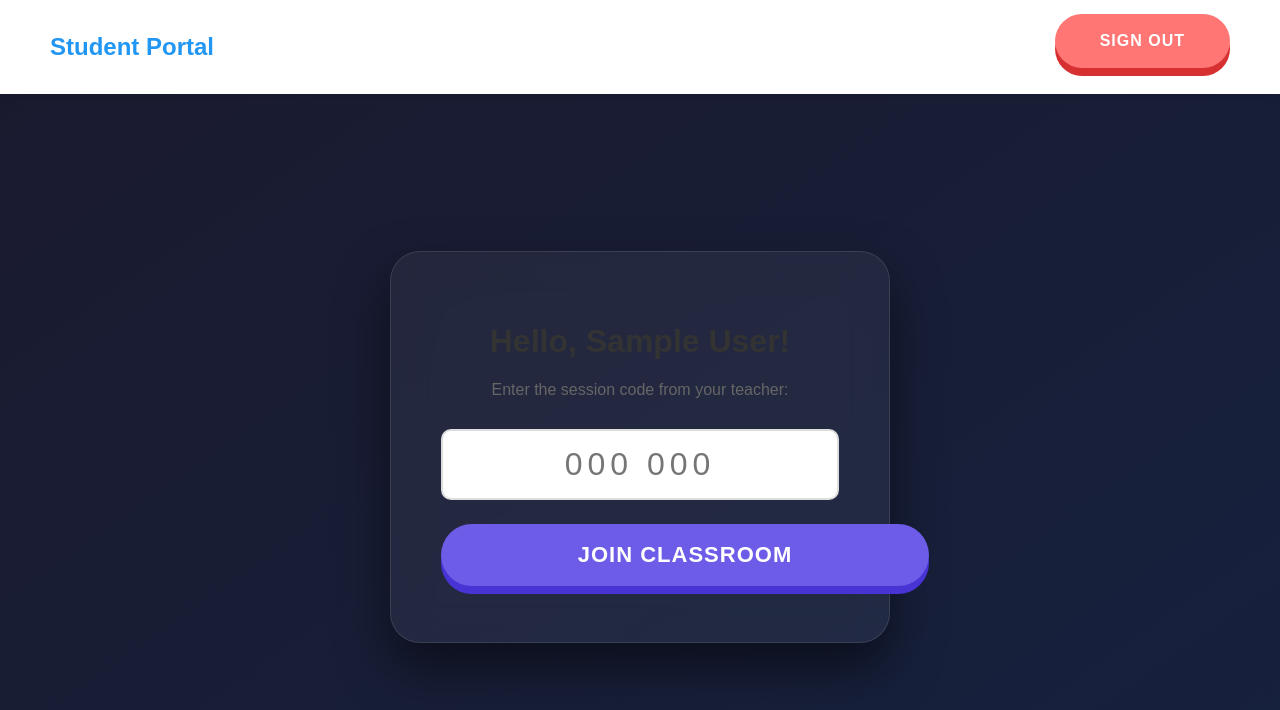
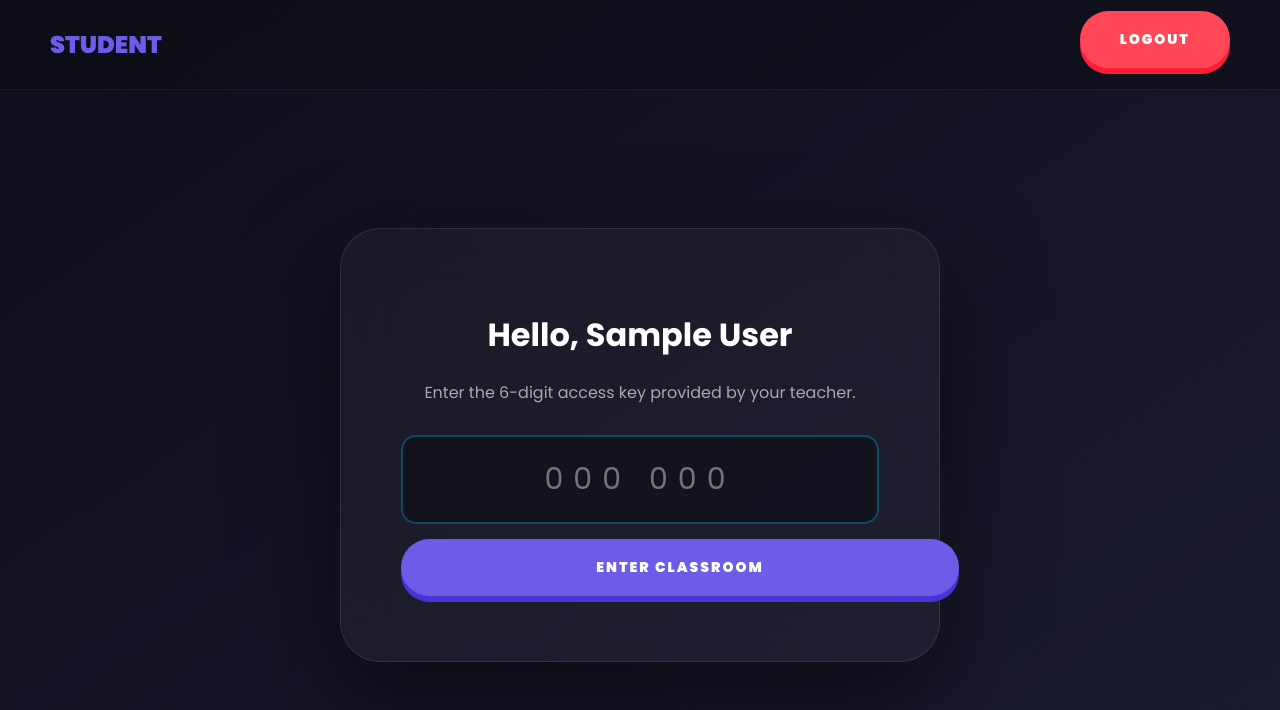
Before and after one commit to DEBOJYOTI-BAIN/Vi-Slides-second, a React (Vite) app in the folder vi-slides-frontend/: page /student in a window 1280 px wide. Shown: the top 710 px of the page. Built offline with nearby package versions, Linux system fonts and the light colour scheme; no server answers; sample sign-in values are in the browser's storage.

Commit message:
Login, Teacher dash and Session DONE

```diff
--- a/vi-slides-frontend/src/index.css
+++ b/vi-slides-frontend/src/index.css
@@ -1,79 +1,95 @@
-/* MODERN MIDNIGHT THEME */
+@import url('https://fonts.googleapis.com/css2?family=Poppins:wght@300;400;700;900&display=swap');
+
 * { box-sizing: border-box; }
 
 html, body, #root {
-  margin: 0;
-  padding: 0;
-  height: 100vh;
-  width: 100vw;
-  font-family: 'Poppins', sans-serif; /* Modern, rounded font */
-  /* New Gradient: Deep Indigo to Charcoal */
-  background: linear-gradient(145deg, #1a1a2e 0%, #16213e 100%);
-  color: #ffffff;
+  margin: 0; padding: 0;
+  height: 100vh; width: 100vw;
+  font-family: 'Poppins', sans-serif;
+  background: linear-gradient(145deg, #0f0f1b 0%, #1a1a2e 100%);
+  color: #ffffff; /* FORCE ALL TEXT TO WHITE */
   overflow: hidden;
 }
 
-/* UNIQUE 3D PILL BUTTONS */
+/* LAYOUT: FORCE CENTERING ON EVERY PAGE */
+.full-page {
+  height: 100vh; width: 100vw;
+  display: flex; flex-direction: column;
+}
+
+.centered-container {
+  flex: 1;
+  display: flex;
+  align-items: center;
+  justify-content: center;
+  padding: 20px;
+}
+
+/* THE PREMIUM GLASS CARD */
+.glass-card {
+  background: rgba(255, 255, 255, 0.03);
+  backdrop-filter: blur(25px);
+  border-radius: 40px;
+  padding: 60px;
+  box-shadow: 0 40px 100px rgba(0,0,0,0.5);
+  border: 1px solid rgba(255, 255, 255, 0.1);
+  text-align: center;
+  width: 100%;
+  max-width: 600px;
+}
+
+/* MODERN INPUTS & TEXTAREAS */
+input, textarea {
+  width: 100%;
+  background: rgba(0, 0, 0, 0.3);
+  border: 2px solid rgba(0, 210, 255, 0.3);
+  border-radius: 15px;
+  padding: 20px;
+  color: white;
+  font-size: 18px;
+  outline: none;
+  transition: all 0.3s;
+  font-family: inherit;
+  margin-bottom: 20px;
+}
+
+input:focus, textarea:focus {
+  border-color: #00d2ff;
+  box-shadow: 0 0 15px rgba(0, 210, 255, 0.2);
+}
+
+textarea { resize: none; height: 150px; }
+
+/* 3D PILL BUTTONS */
 .btn-3d {
   all: unset;
   display: inline-block;
-  padding: 18px 45px; /* Larger, more "pro" size */
-  font-size: 16px;
+  padding: 18px 40px;
+  font-size: 14px;
   font-weight: 800;
   text-transform: uppercase;
-  letter-spacing: 1px;
+  letter-spacing: 2px;
   color: white;
-  border-radius: 50px; /* Pill shape */
+  border-radius: 50px;
   cursor: pointer;
-  transition: all 0.1s cubic-bezier(0.175, 0.885, 0.32, 1.275);
-  transform: translateY(-6px); /* Higher lift for more 3D feel */
+  transition: all 0.1s;
+  transform: translateY(-5px);
   text-align: center;
 }
 
-/* Unique Color Palette */
-.btn-teacher { background: #00d2ff; box-shadow: 0 8px 0 #008ba3; } /* Vibrant Teal */
-.btn-student { background: #6c5ce7; box-shadow: 0 8px 0 #4834d4; } /* Electric Indigo */
-.btn-logout  { background: #ff7675; box-shadow: 0 8px 0 #d63031; } /* Soft Coral */
+.btn-teacher { background: #00d2ff; box-shadow: 0 6px 0 #008ba3; }
+.btn-student { background: #6c5ce7; box-shadow: 0 6px 0 #4834d4; }
+.btn-logout  { background: #ff4757; box-shadow: 0 6px 0 #ff1f34; }
 
-.btn-3d:active {
-  transform: translateY(0px);
-  box-shadow: none;
-}
+.btn-3d:active { transform: translateY(0px); box-shadow: none; }
 
-.btn-3d:hover {
-    filter: brightness(1.1);
-}
-
-/* FROSTED GLASS CARD */
-.glass-card {
-  background: rgba(255, 255, 255, 0.05); /* Very dark glass */
-  backdrop-filter: blur(20px);
-  border-radius: 30px;
-  padding: 50px;
-  box-shadow: 0 25px 50px rgba(0,0,0,0.5);
-  border: 1px solid rgba(255, 255, 255, 0.1);
-  text-align: center;
-  width: 100%;
-  max-width: 550px;
-}
-
-/* SLEEK NAVBAR */
+/* NAV BAR */
 .navbar {
   height: 90px;
-  background: rgba(15, 15, 26, 0.8);
+  padding: 0 50px;
   display: flex;
   align-items: center;
   justify-content: space-between;
-  padding: 0 50px;
-  border-bottom: 1px solid rgba(255, 255, 255, 0.1);
+  background: rgba(0, 0, 0, 0.2);
+  border-bottom: 1px solid rgba(255, 255, 255, 0.05);
 }
-
-.join-code-text {
-  font-size: 140px;
-  background: linear-gradient(to bottom, #ffffff, #00d2ff);
-  -webkit-background-clip: text;
-  -webkit-text-fill-color: transparent;
-  font-weight: 900;
-  margin: 10px 0;
-  filter: drop-shadow(0 10px 20px rgba(0, 210, 255, 0.3));
-}
--- a/vi-slides-frontend/src/pages/SessionTeacherView.tsx
+++ b/vi-slides-frontend/src/pages/SessionTeacherView.tsx
@@ -17,7 +17,7 @@ export default function SessionTeacherView() {
       <header className="navbar">
         <button className="btn-3d btn-student" onClick={() => navigate('/teacher')}>← Lobby</button>
         <h2 style={{fontWeight: 300, letterSpacing: '2px'}}>LIVE SESSION</h2>
-        <button className="btn-3d btn-logout" onClick={endSession}>Terminate 🛑</button>
+        <button className="btn-3d btn-logout" onClick={endSession}>Terminate</button>
       </header>
 
       <main style={{ flex: 1, display: 'flex', alignItems: 'center', justifyContent: 'center' }}>
--- a/vi-slides-frontend/src/pages/StudentDashboard.tsx
+++ b/vi-slides-frontend/src/pages/StudentDashboard.tsx
@@ -1,58 +1,47 @@
 import { useNavigate } from 'react-router-dom';
-import { useEffect, useState } from 'react';
+import { useState, useEffect } from 'react';
 import axios from 'axios';
 
 export default function StudentDashboard() {
   const navigate = useNavigate();
-  const [studentName, setStudentName] = useState("");
-  const [typedCode, setTypedCode] = useState("");
+  const [name, setName] = useState("");
+  const [code, setCode] = useState("");
 
   useEffect(() => {
-    const savedUser = localStorage.getItem('user');
-    if (!savedUser) {
-      navigate('/');
-    } else {
-      const user = JSON.parse(savedUser);
-      setStudentName(user.name);
-    }
+    const user = JSON.parse(localStorage.getItem('user') || '{}');
+    if (!user.name) navigate('/');
+    setName(user.name);
   }, [navigate]);
 
-  const handleJoinSession = async () => {
-    if (typedCode.length !== 6) {
-      alert("Enter 6-digit code");
-      return;
-    }
+  const handleJoin = async () => {
     try {
-      const res = await axios.get(`${import.meta.env.VITE_API_URL}/api/sessions/join/${typedCode}`);
+      const res = await axios.get(`${import.meta.env.VITE_API_URL}/api/sessions/join/${code}`);
       localStorage.setItem('activeSession', JSON.stringify(res.data.session));
-      navigate(`/session/${typedCode}`);
-    } catch (error) {
-      alert("Invalid Code");
-    }
+      navigate(`/session/${code}`);
+    } catch (err) { alert("Invalid Code"); }
   };
 
   return (
-    <div style={{ minHeight: '100vh', display: 'flex', flexDirection: 'column' }}>
-      <header style={{ padding: '20px 50px', display: 'flex', justifyContent: 'space-between', alignItems: 'center', background: 'white', boxShadow: '0 2px 10px rgba(0,0,0,0.1)' }}>
-        <h2 style={{ margin: 0, color: '#2196F3' }}>Student Portal</h2>
-        <button className="btn-3d btn-logout" onClick={() => { localStorage.removeItem('user'); navigate('/'); }}>Sign Out</button>
+    <div className="full-page">
+      <header className="navbar">
+        <h2 style={{fontWeight: 900, color: '#6c5ce7'}}>STUDENT</h2>
+        <button className="btn-3d btn-logout" onClick={() => {localStorage.clear(); navigate('/')}}>Logout</button>
       </header>
-
-      <main style={{ flex: 1, display: 'flex', alignItems: 'center', justifyContent: 'center' }}>
-        <div className="glass-card" style={{ textAlign: 'center', width: '500px' }}>
-          <h1 style={{ color: '#333' }}>Hello, {studentName}!</h1>
-          <p style={{ color: '#666', marginBottom: '30px' }}>Enter the session code from your teacher:</p>
+      <main className="centered-container">
+        <div className="glass-card">
+          <h1>Hello, {name}</h1>
+          <p style={{color: '#aaa', marginBottom: '30px'}}>Enter the 6-digit access key provided by your teacher.</p>
 
           <input
             type="text"
             placeholder="000 000"
-            value={typedCode}
-            onChange={(e) => setTypedCode(e.target.value)}
-            style={{ width: '100%', padding: '15px', fontSize: '32px', textAlign: 'center', borderRadius: '10px', border: '2px solid #ddd', marginBottom: '30px', letterSpacing: '5px' }}
+            value={code}
+            onChange={(e) => setCode(e.target.value)}
+            style={{textAlign: 'center', fontSize: '30px', letterSpacing: '10px'}}
           />
 
-          <button className="btn-3d btn-student" style={{ width: '100%', fontSize: '22px' }} onClick={handleJoinSession}>
-            Join Classroom
+          <button className="btn-3d btn-student" style={{width: '100%'}} onClick={handleJoin}>
+            Enter Classroom
           </button>
         </div>
       </main>
--- a/vi-slides-frontend/src/pages/TeacherDashboard.tsx
+++ b/vi-slides-frontend/src/pages/TeacherDashboard.tsx
@@ -5,34 +5,32 @@ import axios from 'axios';
 export default function TeacherDashboard() {
   const navigate = useNavigate();
   const [name, setName] = useState("");
-  const [id, setId] = useState("");
 
   useEffect(() => {
     const user = JSON.parse(localStorage.getItem('user') || '{}');
     if (!user.name) navigate('/');
     setName(user.name);
-    setId(user._id);
   }, [navigate]);
 
   const handleStart = async () => {
     try {
-      const res = await axios.post(`${import.meta.env.VITE_API_URL}/api/sessions/create`, { teacherId: id });
-      // LOGIC: Redirects to the specific session page using the new code
+      const user = JSON.parse(localStorage.getItem('user') || '{}');
+      const res = await axios.post(`${import.meta.env.VITE_API_URL}/api/sessions/create`, { teacherId: user._id });
       navigate(`/teacher-session/${res.data.sessionCode}`);
-    } catch (err) { alert("Server error"); }
+    } catch (err) { alert("Server Error"); }
   };
 
   return (
-    <div className="full-screen">
+    <div className="full-page">
       <header className="navbar">
-        <h2>Teacher Portal</h2>
-        <button className="btn-3d btn-logout" onClick={() => { localStorage.clear(); navigate('/'); }}>Logout</button>
+        <h2 style={{fontWeight: 900, color: '#00d2ff'}}>PROFESSOR</h2>
+        <button className="btn-3d btn-logout" onClick={() => {localStorage.clear(); navigate('/')}}>Logout</button>
       </header>
-      <main className="centered-content">
+      <main className="centered-container">
         <div className="glass-card">
-          <h1>Welcome, {name}</h1>
-          <p style={{marginBottom: '40px'}}>Click below to begin your adaptive session.</p>
-          <button className="btn-3d btn-teacher" onClick={handleStart}>+ Start New Session</button>
+          <h1 style={{fontSize: '42px'}}>Welcome, {name}</h1>
+          <p style={{color: '#aaa', marginBottom: '40px'}}>Start an adaptive session to engage with your students.</p>
+          <button className="btn-3d btn-teacher" onClick={handleStart}>+ Create New Session</button>
         </div>
       </main>
     </div>
```
Also changed, not shown: vi-slides-frontend/src/pages/SessionStudentView.tsx (+18 -18 lines).
